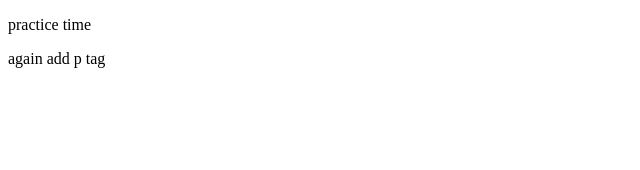
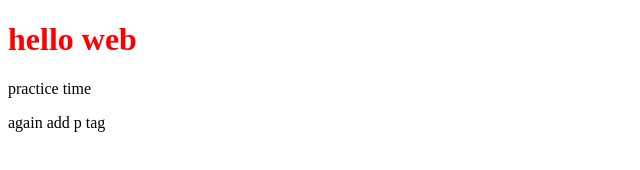
Before and after one commit to mustakim6/mysimplewebsite, a plain HTML site: page index.html in a window 1280 px wide. Shown: the whole page, without its empty margins (0-640 px from the left). Drawn offline with Linux system fonts and the light colour scheme.

Commit message:
color add in h1

```diff
--- a/index.html
+++ b/index.html
@@ -6,7 +6,9 @@
     <title>My simple Website</title>
 </head>
 <body>
+    <h1 style="color:red">hello web</h1>
     <p>practice time</p>
     <p>again add p tag</p>
+
 </body>
 </html>
```
